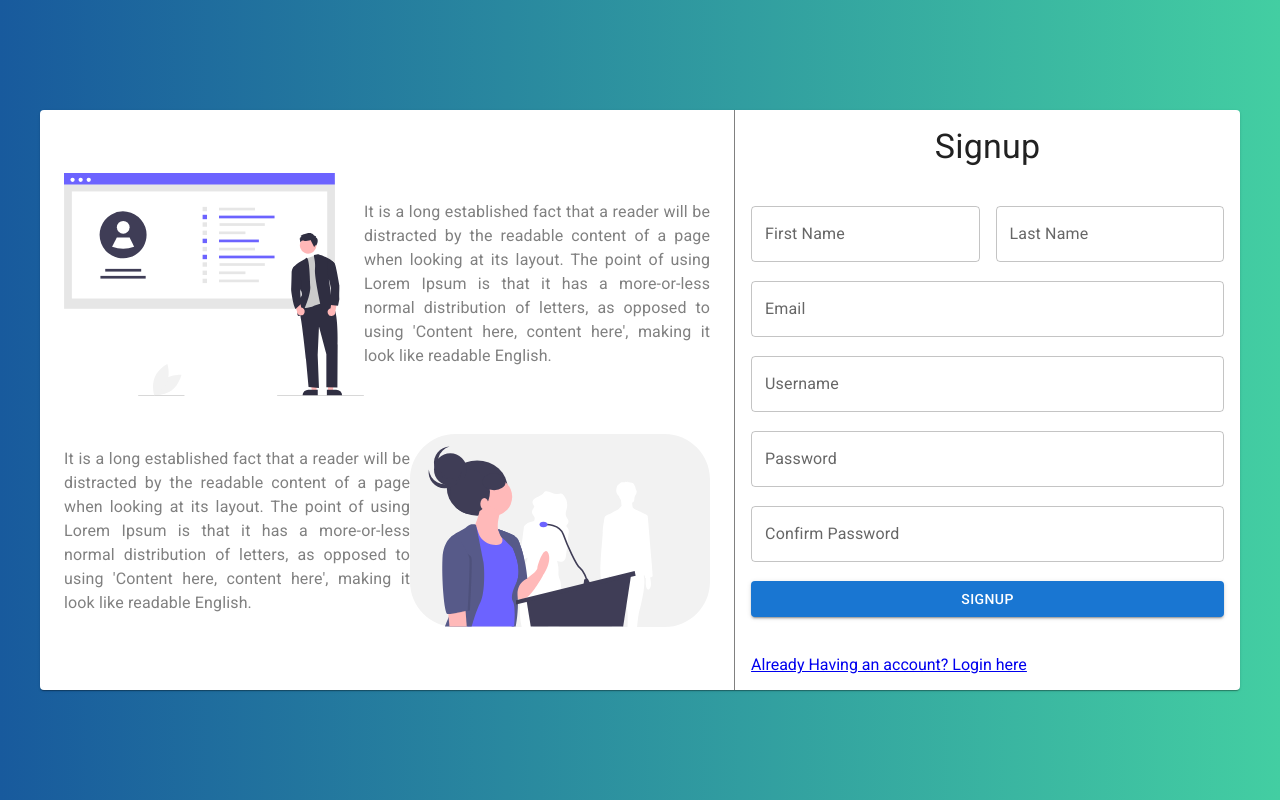
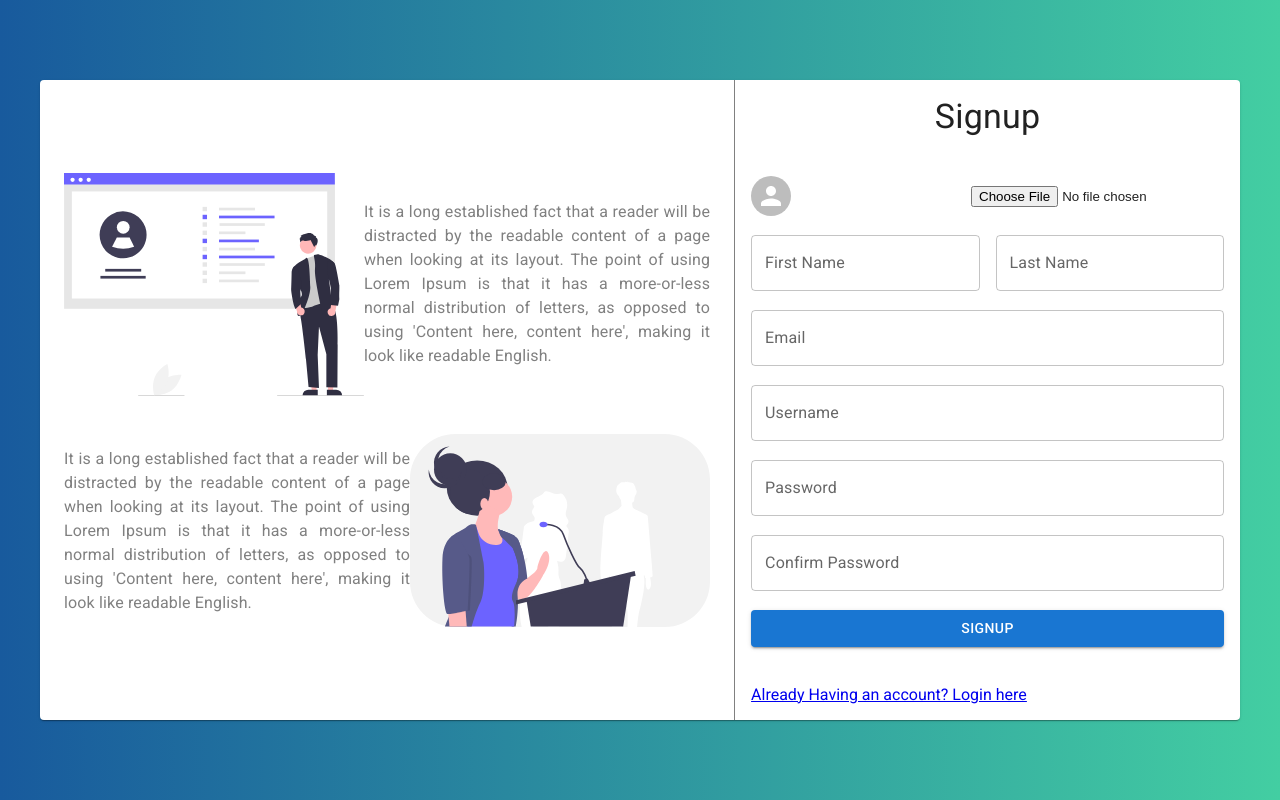
Before and after one commit to Smit202000/Portfolio_Builder-Frontend, a React (Create React App) app: page /auth/signup in a window 1280 px wide. Built offline with nearby package versions, Linux system fonts and the light colour scheme.

Commit message:
dev: added: Profile Input in signup

```diff
--- a/src/components/Signup/Signup.js
+++ b/src/components/Signup/Signup.js
@@ -4,9 +4,10 @@ import {
 	TextField,
 	Typography,
 	Link as MLink,
+	Avatar,
 } from "@mui/material";
 import { useFormik } from "formik";
-import React from "react";
+import React, { useState } from "react";
 import { Link } from "react-router-dom";
 import {
 	signupInitialValues,
@@ -24,6 +25,13 @@ const Signup = () => {
 			},
 		});
 
+	const [imageUrl, setImageUrl] = useState();
+
+	const handleChangeUrl = async (file) => {
+		// await url here
+		setImageUrl(URL.createObjectURL(file));
+	};
+
 	return (
 		<Box>
 			<Typography variant="h4" align="center">
@@ -32,6 +40,22 @@ const Signup = () => {
 			<br />
 			<br />
 			<form onSubmit={handleSubmit}>
+				<Box
+					display="flex"
+					width={"100%"}
+					justifyContent={"space-between"}
+					alignItems={"center"}
+				>
+					<Avatar src={imageUrl} alt={"user-profile"} />
+					<input
+						type="file"
+						accept="image/png,image/jpg,image/jpeg"
+						onChange={(e) => {
+							handleChangeUrl(e.target.files[0]);
+						}}
+					/>
+				</Box>
+				<br />
 				<Box display="flex">
 					<TextField
 						value={values.firstName}
```
